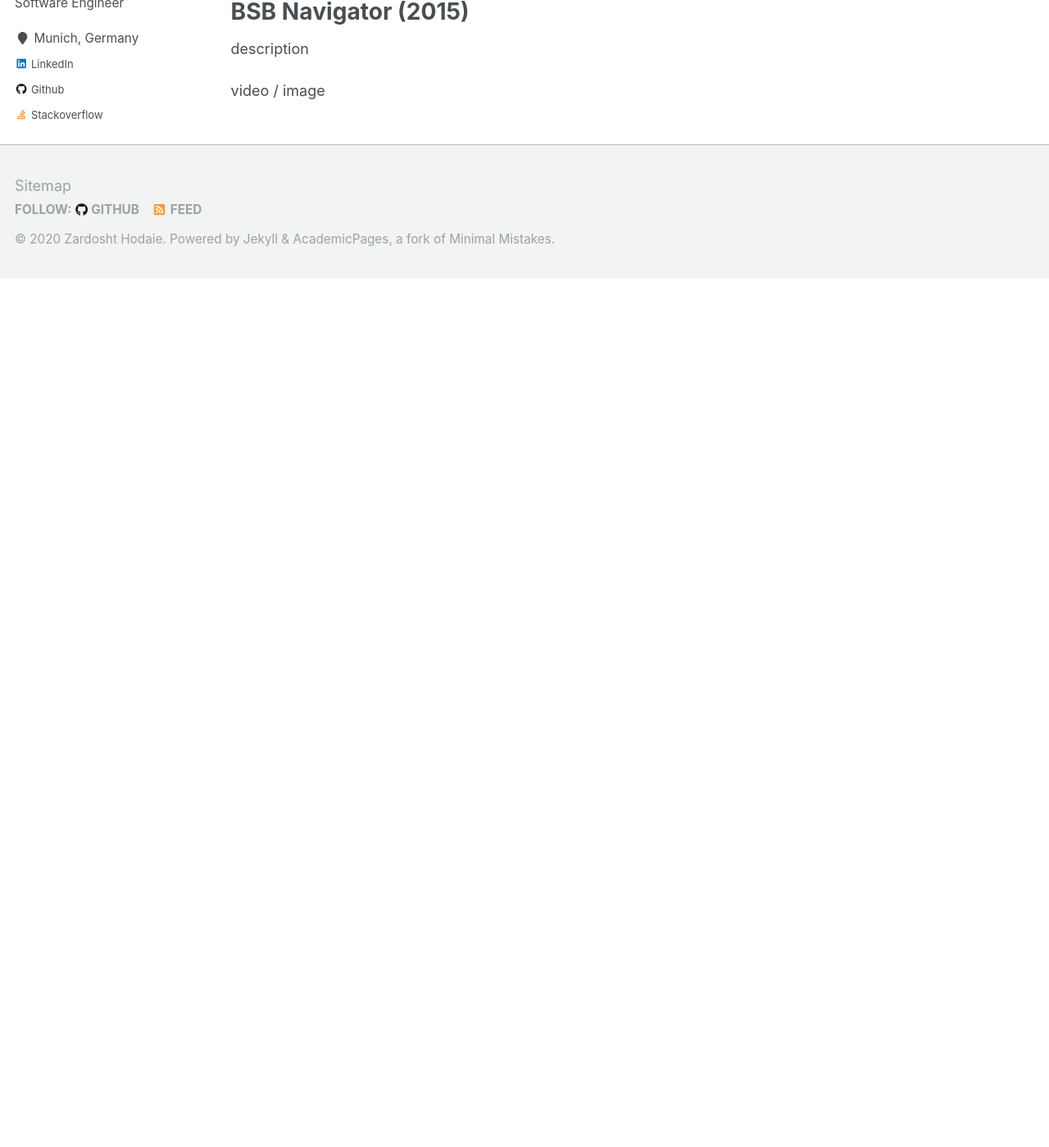
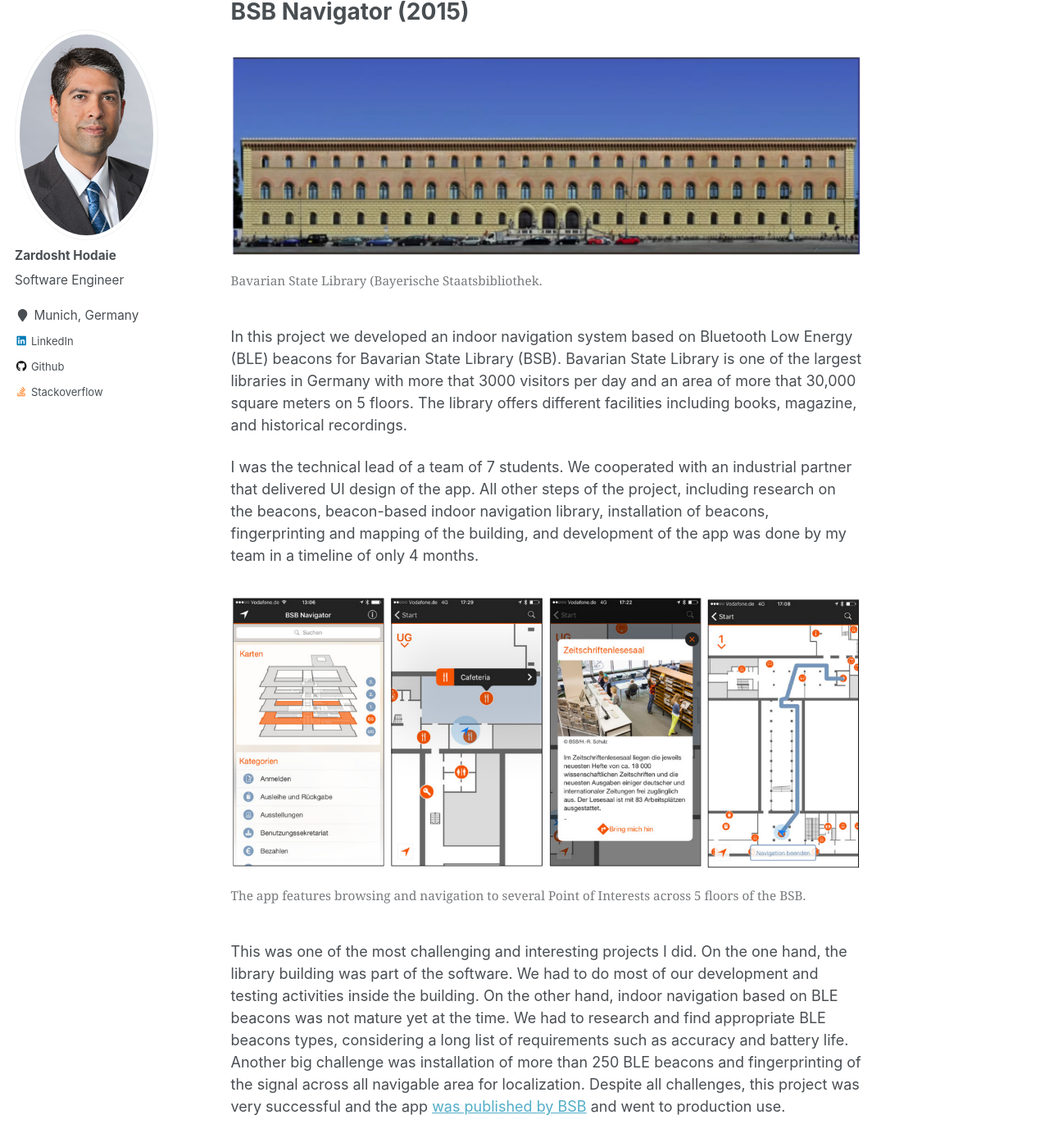
Before and after one commit to zardosht/zardosht.github.io, a Jekyll site: the page built from _pages/projects.md, in a window 1280 px wide and 1400 px high, scrolled down 12169 px. Shown: the whole window at 82% size. Built offline with Jekyll 4.4.1, drawn with Linux system fonts in a browser that asks for light colours; nearby versions of some CDN libraries; before the commit the page ends 12509 px from its top, so only the background shows below that; some of the changed text lies outside the part shown.

Commit message:
added bsb project

```diff
--- a/_pages/projects.md
+++ b/_pages/projects.md
@@ -225,6 +225,25 @@
 <br/>
 
 # BSB Navigator (2015)
-description
 
-video / image
+<figure>
+  <img src="{{site.url}}/images/projects/bsb_navigator/bsb_building.png" alt="Bavarian State Library"/>
+  <figcaption>Bavarian State Library (Bayerische Staatsbibliothek.</figcaption>
+</figure>
+
+In this project we developed an indoor navigation system based on Bluetooth Low Energy (BLE) beacons for Bavarian State Library (BSB). Bavarian State Library is one of the largest libraries in Germany with more that 3000 visitors per day and an area of more that 30,000 square meters on 5 floors. The library offers different facilities including books, magazine, and historical recordings.
+
+I was the technical lead of a team of 7 students. We cooperated with an industrial partner that delivered UI design of the app. All other steps of the project, including research on the beacons, beacon-based indoor navigation library, installation of beacons, fingerprinting and mapping of the building, and development of the app was done by my team in a timeline of only 4 months.
+
+<figure>
+  <img src="{{site.url}}/images/projects/bsb_navigator/app_screenshots.png" alt="Screenshots of the app."/>
+  <figcaption>The app features browsing and navigation to several Point of Interests across 5 floors of the BSB.</figcaption>
+</figure>
+
+This was one of the most challenging and interesting projects I did. On the one hand, the library building was part of the software. We had to do most of our development and testing activities inside the building. On the other hand, indoor navigation based on BLE beacons was not mature yet at the time. We had to research and find appropriate BLE beacons types, considering a long list of requirements such as accuracy and battery life. Another big challenge was installation of more than 250 BLE beacons and fingerprinting of the signal across all navigable area for localization. Despite all challenges, this project was very successful and the app [was published by BSB](https://www.bsb-muenchen.de/recherche-und-service/apps/bsb-navigator/) and went to production use.
+
+<figure>
+  <img src="{{site.url}}/images/projects/bsb_navigator/beacons_and_fingerprinting.png" alt="Installing the BLE beacons and fingerprinting of the Bluetooth signal for localization and navigation."/>
+  <figcaption> We installed more that 250 BLE beacons across 5 floors of the BSB covering all the navigable area. After that, we had to measure the signal at every one to two meters of the navigable area and create a localization ground truth database. This process is called fingerprinting. Measuring and registering the signal took about 30 seconds at every single point. The result of fingerprinting is the ground truth database that contains statistical information about BLE signal at each point. This database is used for localization and navigation.
+   </figcaption>
+</figure>
```
